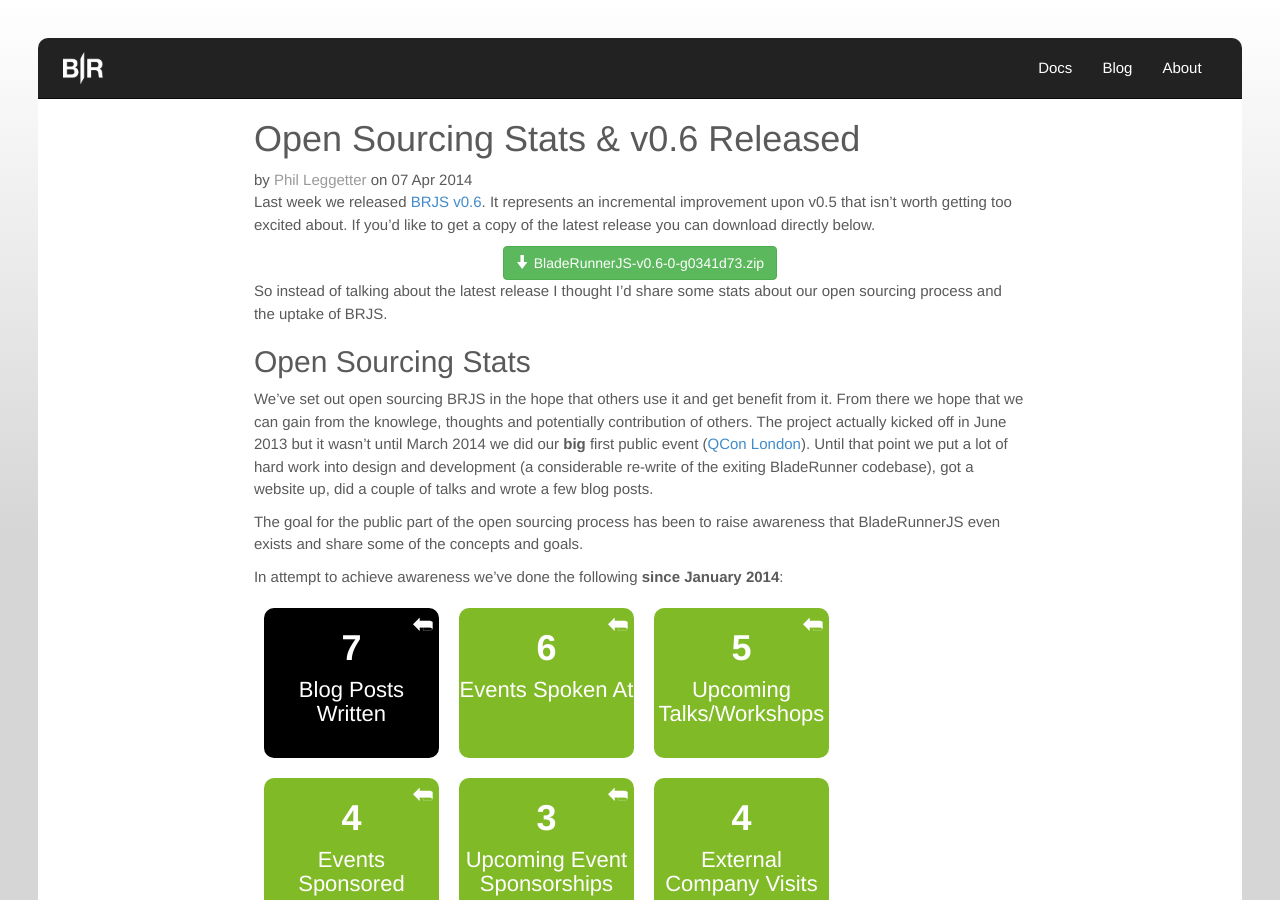
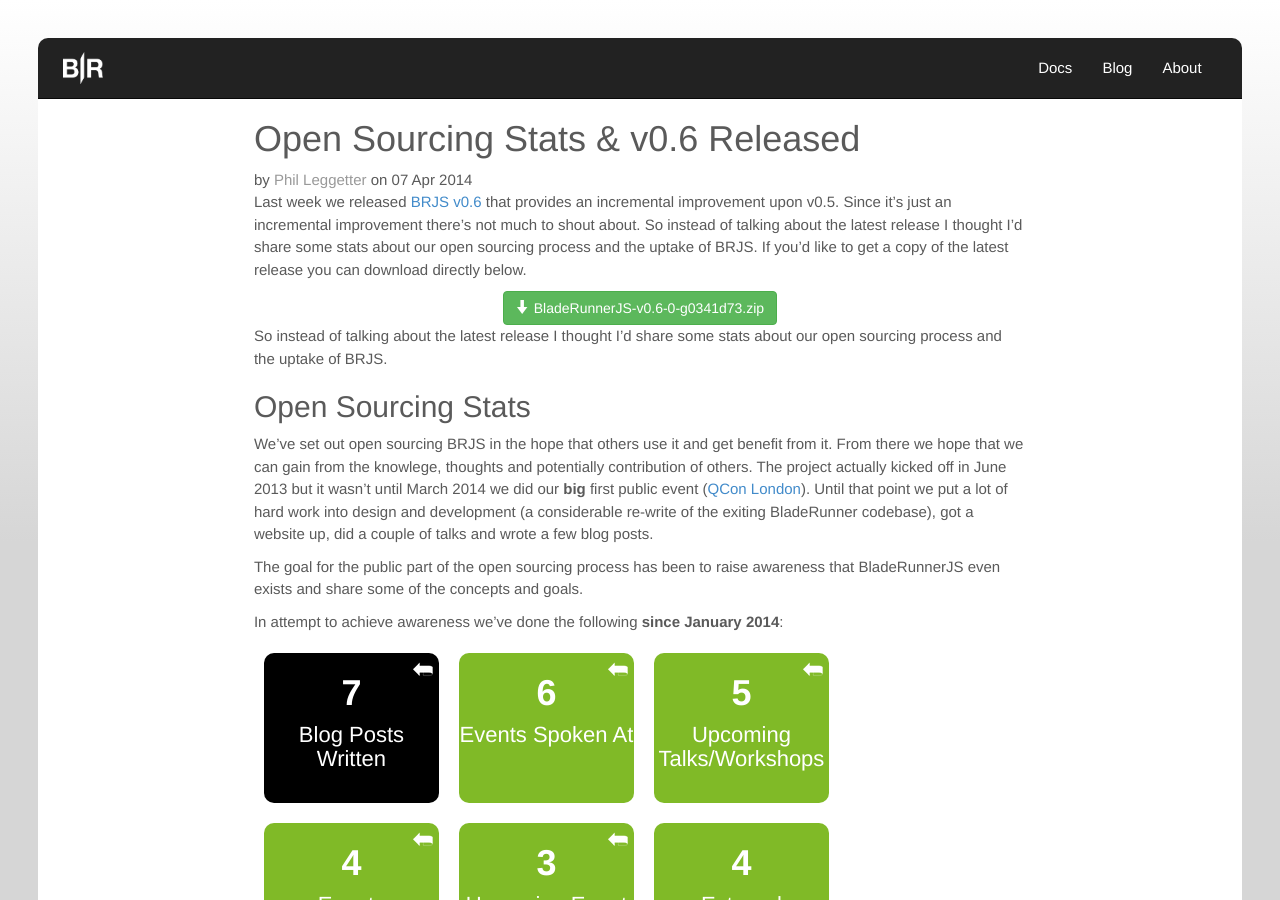
Before and after one commit to BladeRunnerJS/brjs-site, a Jekyll site: the page built from _posts/2014-04-07-open-sourcing-stats.md, in a window 1280 px wide and 900 px high. Built offline with Jekyll 4.4.1, drawn with Linux system fonts in a browser that asks for light colours; nearby versions of some CDN libraries; Markdown is read by kramdown in place of the engine named in the settings; comment, search, counter and statistics services are not loaded.

Commit message:
tweak to intro

```diff
--- a/_posts/2014-04-07-open-sourcing-stats.md
+++ b/_posts/2014-04-07-open-sourcing-stats.md
@@ -5,11 +5,11 @@
 thumb: stats.png
 latest: true
 
-excerpt: Last week we released BRJS v0.6. It represents an incremental improvement upon v0.5 that isn't worth getting too excited about. So instead of talking about the latest release I thought I'd share some stats about our open sourcing process and the uptake of BRJS.
+excerpt: Last week we released BRJS v0.6 that provides an incremental improvement upon v0.5. Since it's just an incremental improvement there's not much to shout about. So instead of talking about the latest release I thought I'd share some stats about our open sourcing process and the uptake of BRJS.
 
 ---
 
-Last week we released [BRJS v0.6](https://github.com/BladeRunnerJS/brjs/releases/tag/v0.6). It represents an incremental improvement upon v0.5 that isn't worth getting too excited about. If you'd like to get a copy of the latest release you can download directly below.
+Last week we released [BRJS v0.6](https://github.com/BladeRunnerJS/brjs/releases/tag/v0.6) that provides an incremental improvement upon v0.5. Since it's just an incremental improvement there's not much to shout about. So instead of talking about the latest release I thought I'd share some stats about our open sourcing process and the uptake of BRJS. If you'd like to get a copy of the latest release you can download directly below.
 
 <center><a class="btn btn-success" role="button" aria-label="118.6 MB" href="https://github.com/BladeRunnerJS/brjs/releases/tag/v0.6">
   <span class="glyphicon glyphicon-arrow-down"></span> BladeRunnerJS-v0.6-0-g0341d73.zip
```
